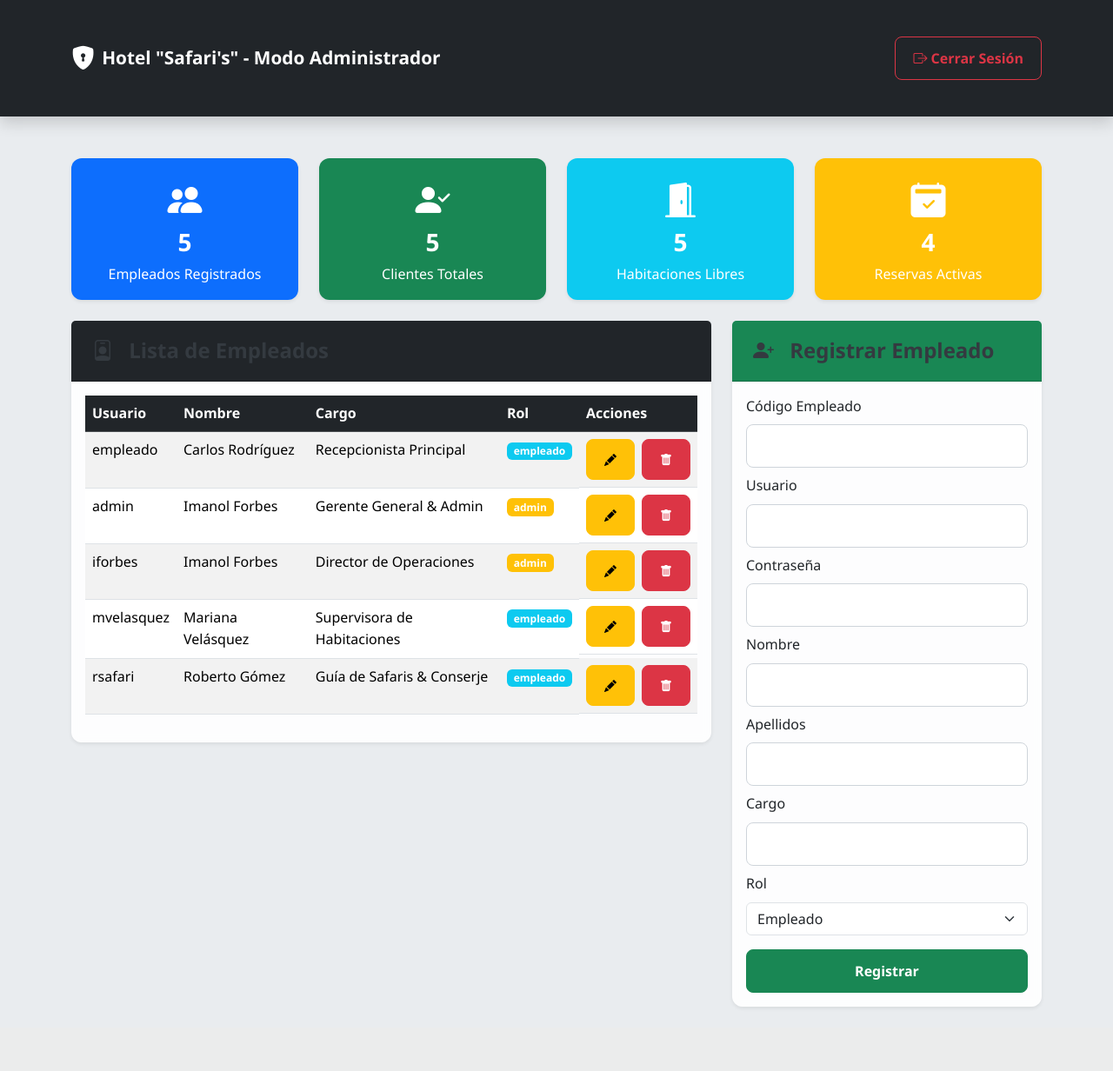
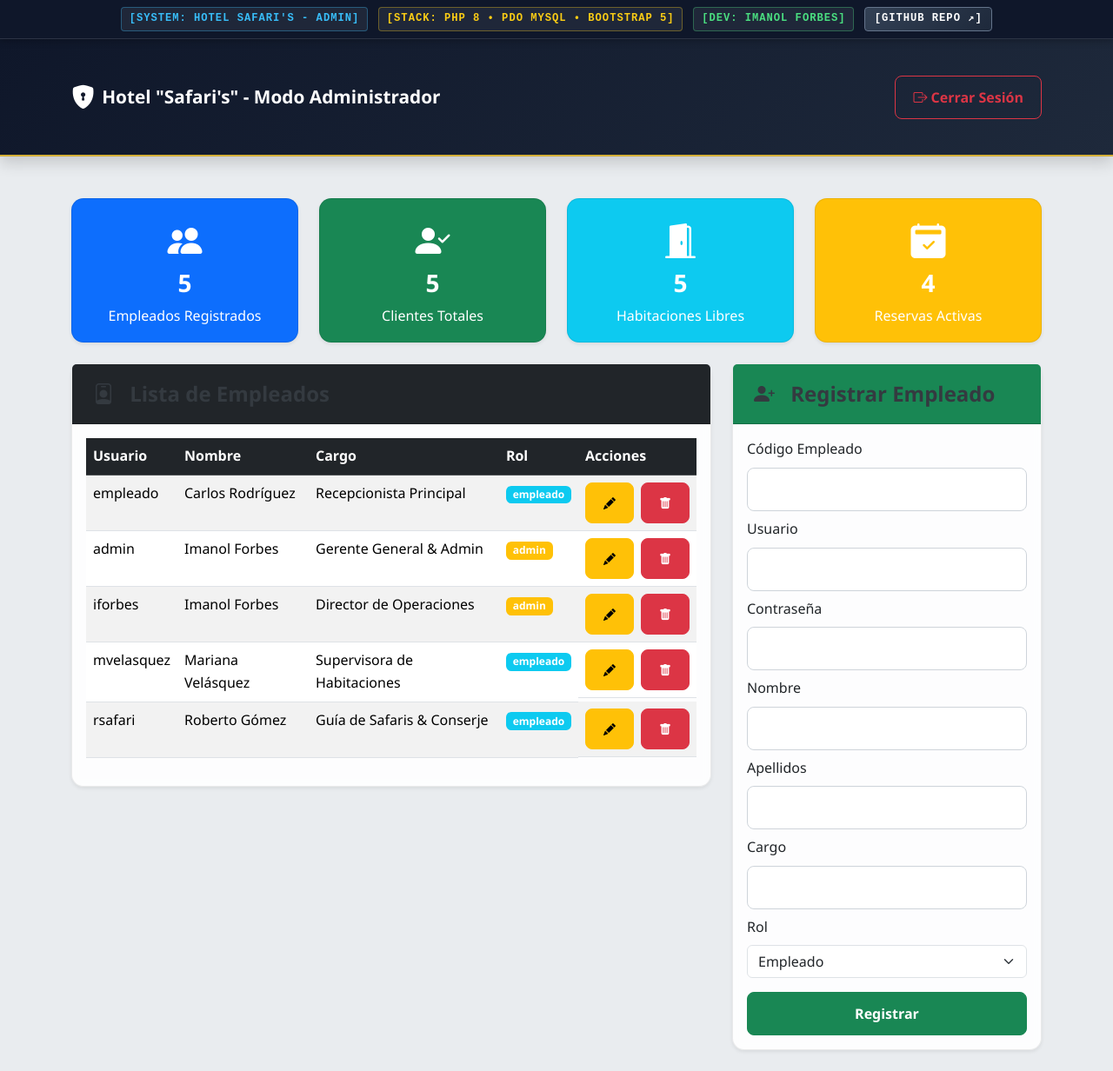
Before and after one commit to Imaforbes/Hotel-Safaris, a PHP site: page /administrador.php in a window 1280 px wide. Shown: the whole page at 87% size. Before the commit the page ends 1160 px from the top, so only its background shows below. Run offline with PHP 8.4, Linux system fonts and the light colour scheme; the visitor is signed in with stand-in values (Sample User, id 1); data comes from the database, SQL or seed files in the repository; both versions use the stored data as it was after the commit.

Commit message:
feat: modernize Hotel Safari's with database.sql schema, universal MAMP/XAMPP PDO config, Hallmark Craft UI bar, and bilingual README

```diff
--- a/administrador.php
+++ b/administrador.php
@@ -43,6 +43,13 @@ $empleados = $stmt->fetchAll(PDO::FETCH_ASSOC);
 </head>
 
 <body>
+
+    <header class="hallmark-header">
+        <span class="badge-item badge-system">[SYSTEM: HOTEL SAFARI'S - ADMIN]</span>
+        <span class="badge-item badge-stack">[STACK: PHP 8 • PDO MYSQL • BOOTSTRAP 5]</span>
+        <span class="badge-item badge-dev">[DEV: IMANOL FORBES]</span>
+        <a href="https://github.com/Imaforbes/Hotel-Safaris" target="_blank" class="badge-repo">[GITHUB REPO ↗]</a>
+    </header>
 
     <nav class="navbar navbar-expand-lg navbar-dark bg-dark shadow">
         <div class="container">
--- a/api_hotel/conexion.php
+++ b/api_hotel/conexion.php
@@ -1,21 +1,32 @@
 <?php
 // Evitar recrear la conexión si ya existe
 if (!isset($pdo) || !($pdo instanceof PDO)) {
-    $host = 'localhost';
     $bd = 'hotel';
     $user = 'root';
-    $pw = '';
     $charset = 'utf8mb4';
 
-    $dsn = "mysql:host=$host;dbname=$bd;charset=$charset";
+    // Soporte universal para MAMP (macOS) y XAMPP/WAMP (Windows/Linux)
+    $socket_mamp = '/Applications/MAMP/tmp/mysql/mysql.sock';
+    if (file_exists($socket_mamp)) {
+        $dsn = "mysql:unix_socket=$socket_mamp;dbname=$bd;charset=$charset";
+    } else {
+        $dsn = "mysql:host=localhost;dbname=$bd;charset=$charset";
+    }
 
+    $opciones = [
+        PDO::ATTR_ERRMODE => PDO::ERRMODE_EXCEPTION,
+        PDO::ATTR_DEFAULT_FETCH_MODE => PDO::FETCH_ASSOC,
+        PDO::ATTR_EMULATE_PREPARES => false,
+    ];
+
+    // Intenta primero con contraseña 'root' (estándar de MAMP macOS) y si falla intenta vacía '' (estándar XAMPP)
     try {
-        $pdo = new PDO($dsn, $user, $pw, [
-            PDO::ATTR_ERRMODE => PDO::ERRMODE_EXCEPTION,
-            PDO::ATTR_DEFAULT_FETCH_MODE => PDO::FETCH_ASSOC,
-            PDO::ATTR_EMULATE_PREPARES => false,
-        ]);
-    } catch (PDOException $e) {
-        die('Error al conectar con la base de datos: ' . $e->getMessage());
+        $pdo = new PDO($dsn, $user, 'root', $opciones);
+    } catch (PDOException $e1) {
+        try {
+            $pdo = new PDO($dsn, $user, '', $opciones);
+        } catch (PDOException $e2) {
+            die('Error al conectar con la base de datos (MAMP/XAMPP): ' . htmlspecialchars($e2->getMessage()));
+        }
     }
 }
--- a/css/style.css
+++ b/css/style.css
@@ -265,37 +265,126 @@ a:hover {
 }
 
 /* ---------------------------------------------------------------------
-* Estilos específicos de la página de Login
+* Estilos del Marco Editorial de Portafolio (Hallmark Craft Bar)
+* --------------------------------------------------------------------- */
+.hallmark-header {
+    background: #0f172a;
+    color: #e2e8f0;
+    border-bottom: 1px solid rgba(255, 255, 255, 0.12);
+    font-family: 'Courier New', Courier, monospace, 'Segoe UI Mono', sans-serif;
+    font-size: 0.76rem;
+    letter-spacing: 0.08em;
+    font-weight: 700;
+    padding: 0.5rem 1rem;
+    position: sticky;
+    top: 0;
+    z-index: 1060;
+    display: flex;
+    justify-content: center;
+    align-items: center;
+    gap: 0.75rem;
+    flex-wrap: wrap;
+    box-shadow: 0 2px 8px rgba(0, 0, 0, 0.25);
+}
+
+.hallmark-header .badge-item {
+    padding: 0.2rem 0.55rem;
+    border-radius: 4px;
+    background: rgba(255, 255, 255, 0.07);
+    border: 1px solid rgba(255, 255, 255, 0.15);
+    white-space: nowrap;
+}
+
+.hallmark-header .badge-system {
+    color: #38bdf8;
+    border-color: rgba(56, 189, 248, 0.35);
+}
+
+.hallmark-header .badge-stack {
+    color: #facc15;
+    border-color: rgba(250, 204, 21, 0.35);
+}
+
+.hallmark-header .badge-dev {
+    color: #4ade80;
+    border-color: rgba(74, 222, 128, 0.35);
+}
+
+.hallmark-header .badge-repo {
+    color: #ffffff;
+    background: linear-gradient(135deg, #334155, #1e293b);
+    border: 1px solid #64748b;
+    padding: 0.2rem 0.65rem;
+    border-radius: 4px;
+    text-decoration: none;
+    transition: all 0.25s ease;
+    white-space: nowrap;
+}
+
+.hallmark-header .badge-repo:hover {
+    background: #f8fafc;
+    color: #0f172a !important;
+    border-color: #ffffff;
+    transform: translateY(-1px);
+}
+
+/* ---------------------------------------------------------------------
+* Navbar principal Ejecutivo (Luxury Safari Accent)
+* --------------------------------------------------------------------- */
+.navbar.bg-dark {
+    background: linear-gradient(135deg, #0f172a 0%, #1e293b 100%) !important;
+    border-bottom: 2px solid #d4af37;
+}
+
+/* ---------------------------------------------------------------------
+* Tarjetas interactivas de Estadísticas (Hover & Lift Effect)
+* --------------------------------------------------------------------- */
+.card {
+    border-radius: 14px !important;
+    border: 1px solid rgba(0, 0, 0, 0.08) !important;
+    transition: transform 0.25s cubic-bezier(0.165, 0.84, 0.44, 1), box-shadow 0.25s ease !important;
+}
+
+.card:hover {
+    transform: translateY(-5px);
+    box-shadow: 0 16px 32px rgba(0, 0, 0, 0.14) !important;
+}
+
+.card-title {
+    font-weight: 700;
+}
+
+/* ---------------------------------------------------------------------
+* Estilos específicos de la página de Login (Luxury Safari & Obsidian)
 * --------------------------------------------------------------------- */
 body.login-page {
-    /* Puedes añadir esta clase al body de index.html */
-    background: linear-gradient(135deg, #6dd5ed, #2193b0);
-    /* Fondo degradado más vibrante */
+    background: linear-gradient(135deg, #0b1d16 0%, #1a3a2a 50%, #0f172a 100%) !important;
     display: flex;
+    flex-direction: column;
     align-items: center;
     justify-content: center;
     min-height: 100vh;
-    /* Asegura que ocupe toda la altura de la vista */
     margin: 0;
 }
 
 .login-page .card {
-    background-color: rgba(255, 255, 255, 0.95);
-    /* Fondo más opaco para login */
-    border-radius: 1rem;
-    box-shadow: var(--shadow-medium);
+    background-color: rgba(255, 255, 255, 0.97) !important;
+    border-radius: 1.25rem !important;
+    box-shadow: 0 20px 40px rgba(0, 0, 0, 0.35) !important;
+    border-top: 4px solid #d4af37 !important;
 }
 
 .login-page .card-header {
-    background-color: #007bff !important;
-    /* Asegura el color primario de Bootstrap */
+    background: linear-gradient(135deg, #0f172a, #1e293b) !important;
+    color: #ffffff !important;
     border-bottom: none;
-    border-top-left-radius: 1rem;
-    border-top-right-radius: 1rem;
-    font-size: 1.5rem;
+    border-top-left-radius: 1.2rem !important;
+    border-top-right-radius: 1.2rem !important;
+    font-size: 1.45rem;
+    padding: 1.2rem;
 }
 
 .login-page .card-title {
     color: var(--text-color-dark);
-    font-weight: 600;
+    font-weight: 700;
 }
```
Also changed, not shown: database.sql (added, +187 -0 lines), editar-empleado.php (+7 -0 lines), index.php (+7 -1 lines), panel-empleado.php (+7 -0 lines), README.md, 1 other file.
